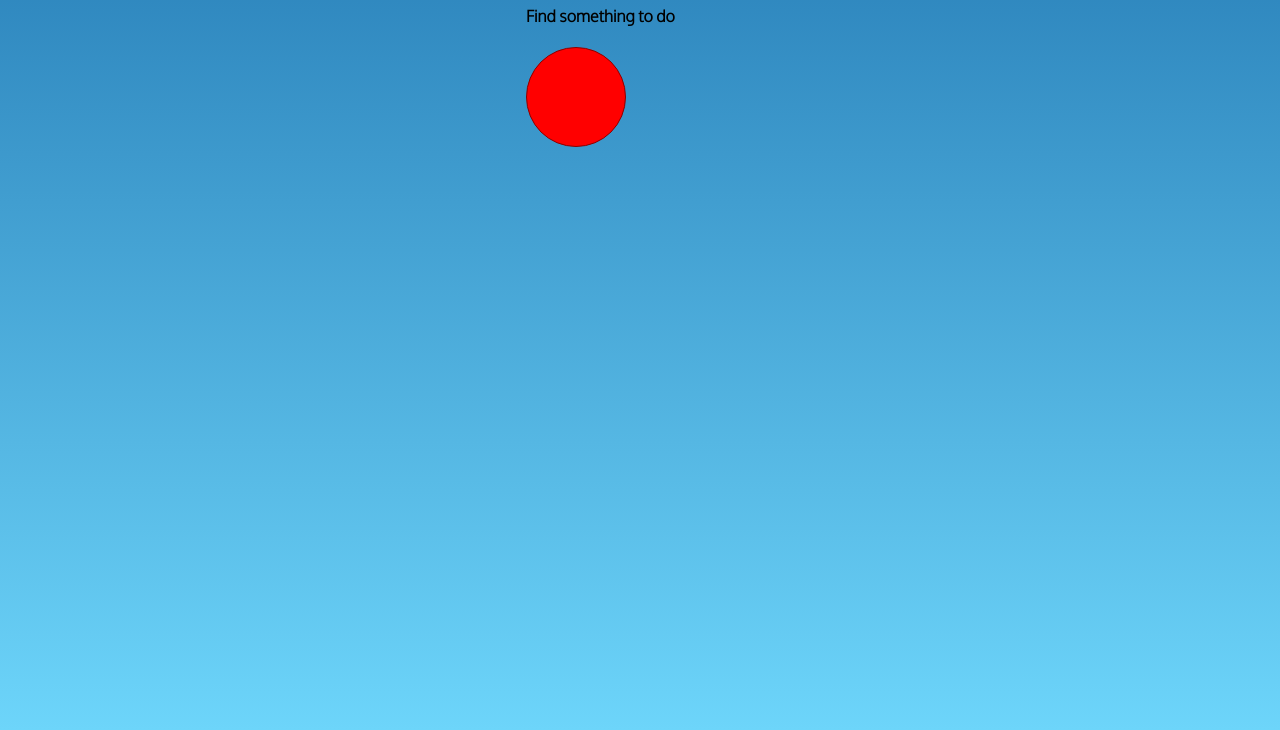
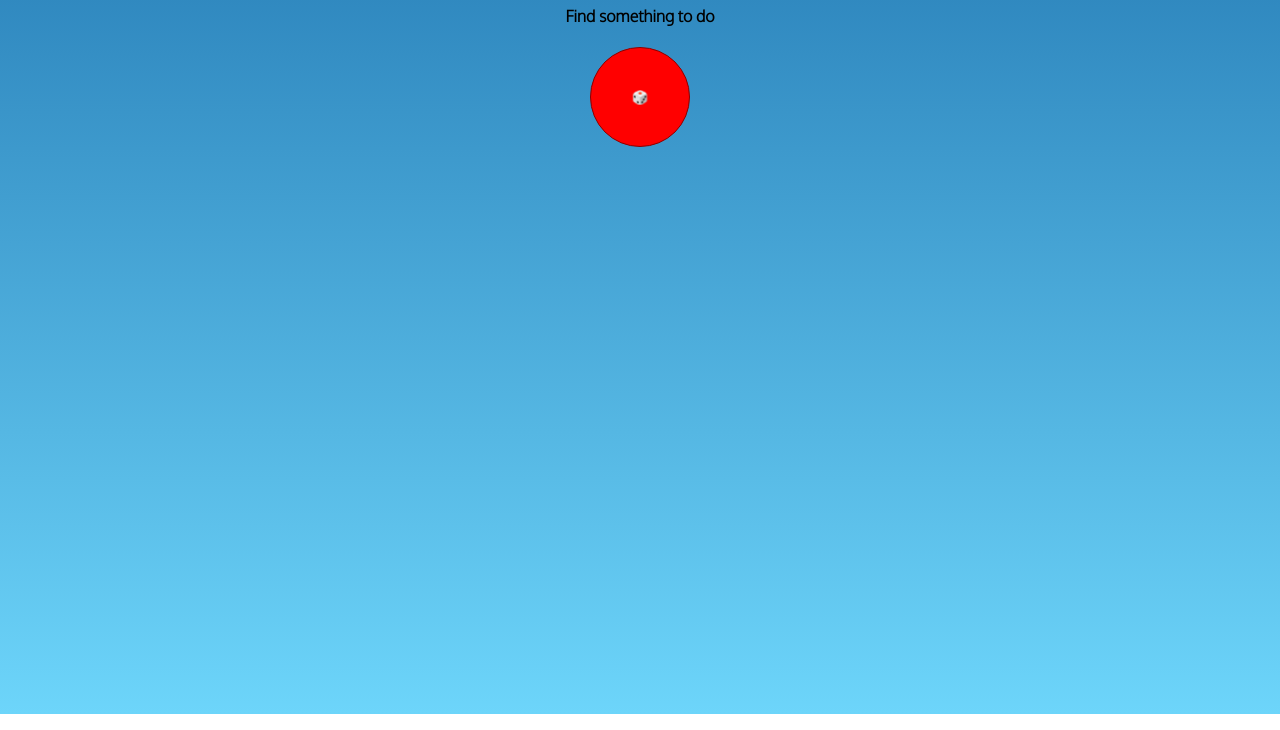
Before and after one commit to chisu-kawahara/boredbot, a website built with Vite: page index.html in a window 1280 px wide. Shown: the part 86-816 px from the top of the page. Built offline with nearby package versions, Linux system fonts and the light colour scheme.

Commit message:
center section el

```diff
--- a/index.css
+++ b/index.css
@@ -7,6 +7,14 @@ body {
     flex-direction: column;
     align-items: center;
     font-family: Oxygen, sans-serif;
+    margin: 0;
+    padding: 0;
+
+}
+section {
+    display: flex;
+    flex-direction: column;
+    align-items: center;   /* center content inside */
 }
 
 button {
@@ -16,4 +24,5 @@ button {
     background-color: red;
     border: 1px solid darkred;
     cursor: pointer;
+
 }
--- a/index.html
+++ b/index.html
@@ -9,14 +9,17 @@
     </head>
 
     <body>
+
         <header>
 
         </header>
 
         <main>
+            <section>
                 <h1 id="page-title">🤖 BoredBot 🤖</h1>
                 <h4 id="activity">Find something to do</h4>
-    <button id="get-activity"></button>
+                <button id="get-activity">🎲</button>
+            </section>
         </main>
 
         <footer>
```
Lines whose indentation alone changed are shown as unchanged.
